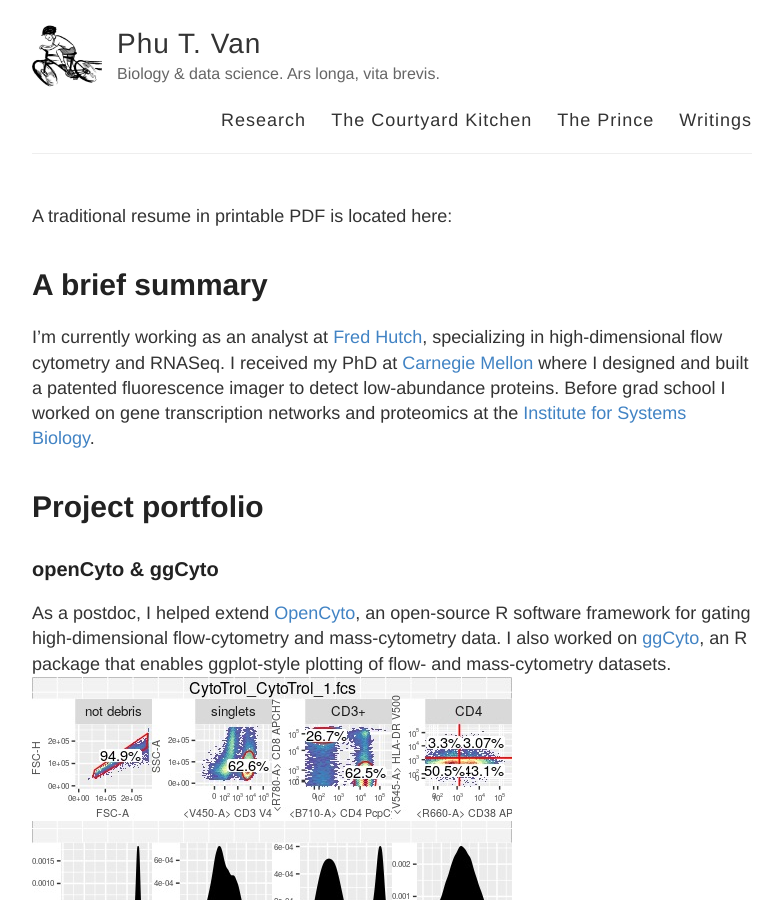
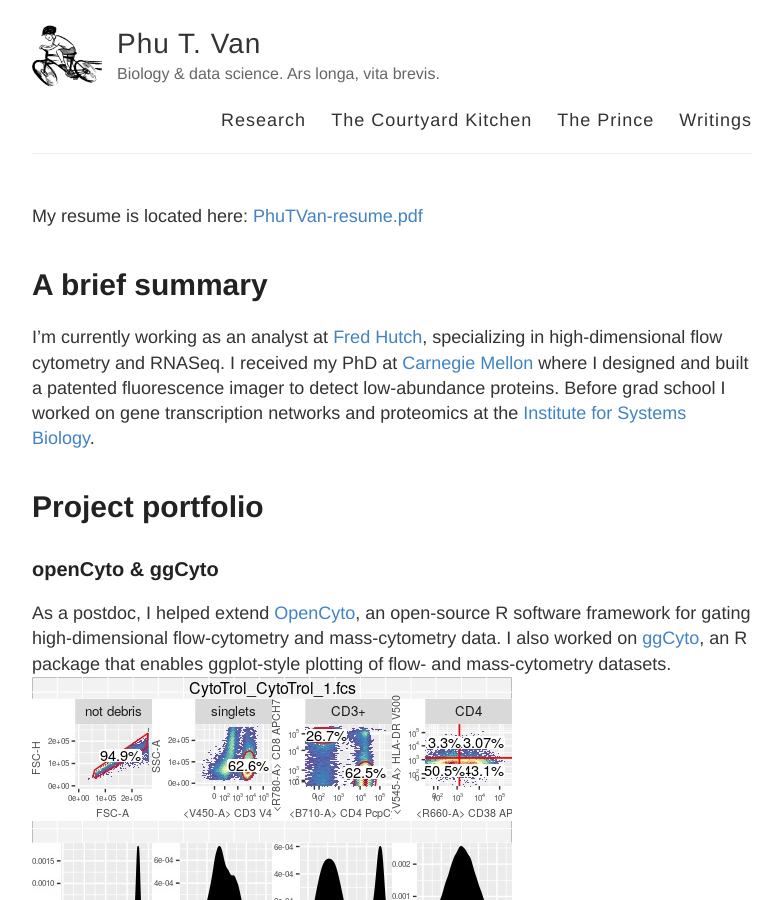
Before and after one commit to ptvan/ptvan.github.io, a Jekyll site: the page built from research.md, in a window 1280 px wide and 900 px high. Shown: the whole window, without its empty margins (248-1031 px from the left). Built offline with Jekyll 4.4.1, drawn with Linux system fonts in a browser that asks for light colours.

Commit message:
added resume

```diff
--- a/research.md
+++ b/research.md
@@ -4,7 +4,7 @@ title:
 permalink: /research/
 ---
 
-A traditional resume in printable PDF is located here:
+My resume is located here: [PhuTVan-resume.pdf](PhuTVan-resume.pdf)
 
 # A brief summary
 
```
Also changed, not shown: 1 other file.
